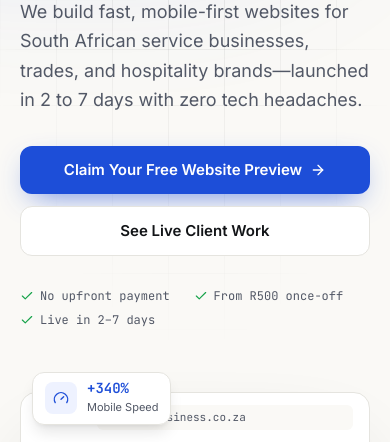
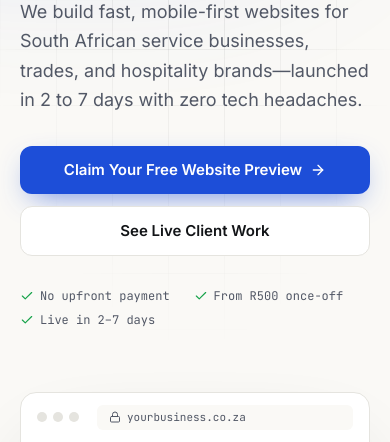
Before and after one commit to lawless-commits/law7a, a plain HTML site: page index.html in a window 390 px wide. Shown: the part 352-794 px from the top of the page. Drawn offline with nearby package versions, Linux system fonts and the light colour scheme.

Commit message:
Remove +340% mobile speed stat from hero
Co-Authored-By: Claude Opus 5.5 <noreply@anthropic.com>

```diff
--- a/index.html
+++ b/index.html
@@ -192,10 +192,6 @@
       </div>
 
       <!-- Metric chips -->
-      <div class="float absolute -top-5 left-3 flex items-center gap-2.5 rounded-xl border border-line bg-white px-3 py-2 shadow-lg sm:-left-8">
-        <span class="grid h-8 w-8 place-items-center rounded-lg bg-cobalt-soft text-cobalt"><i data-lucide="gauge" class="h-4 w-4"></i></span>
-        <div><p class="font-mono text-sm font-semibold leading-none text-cobalt">+340%</p><p class="mt-1 text-[11px] text-muted">Mobile Speed</p></div>
-      </div>
       <div class="float-2 absolute right-3 top-[42%] hidden items-center gap-2.5 rounded-xl border border-line bg-white px-3 py-2 shadow-lg sm:-right-10 sm:flex">
         <span class="grid h-8 w-8 place-items-center rounded-lg bg-wa/10 text-wa"><i data-lucide="mouse-pointer-click" class="h-4 w-4"></i></span>
         <div><p class="font-mono text-sm font-semibold leading-none">1-Tap</p><p class="mt-1 text-[11px] text-muted">WhatsApp Booking</p></div>
```
